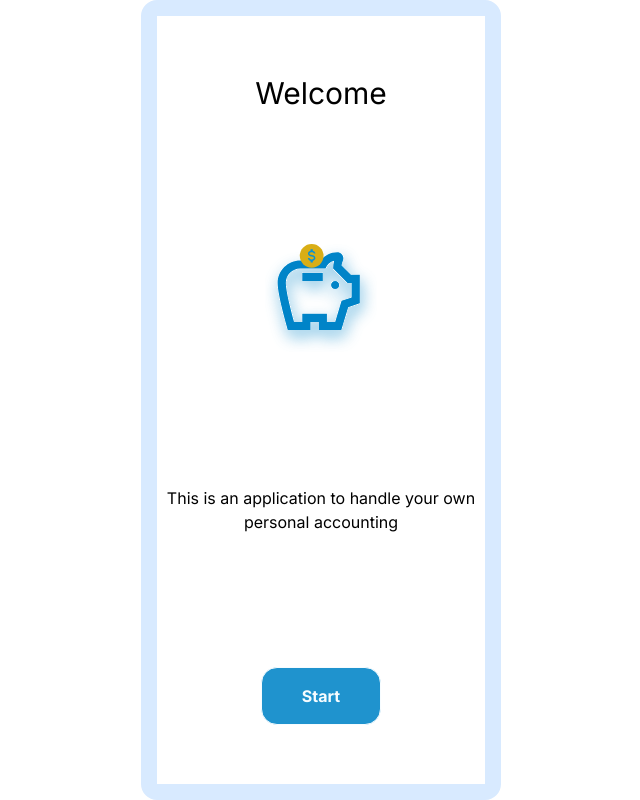
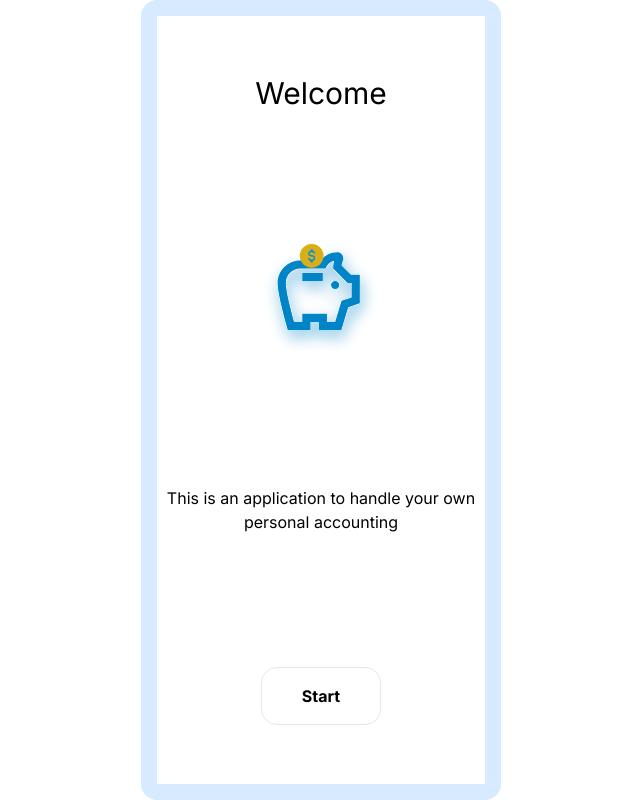
Before and after one commit to vicanis/wallet3, a Next.js app: page /welcome in a window 1280 px wide. Shown: the whole page, without its empty margins (319-959 px from the left). Built offline with nearby package versions, Linux system fonts and the light colour scheme.

Commit message:
style: fix shared components colors, set custom colors extending default

```diff
--- a/tailwind.config.ts
+++ b/tailwind.config.ts
@@ -1,20 +1,25 @@
 import type { Config } from "tailwindcss";
 
 const config: Config = {
-    content: ["./src/**/*.{js,ts,jsx,tsx,mdx}"],
+    content: ["./src/app/**/*.tsx", "./src/shared/**/*.tsx"],
     theme: {
         extend: {
-            backgroundImage: {
-                "gradient-radial": "radial-gradient(var(--tw-gradient-stops))",
-                "gradient-conic":
-                    "conic-gradient(from 180deg at 50% 50%, var(--tw-gradient-stops))",
+            colors: {
+                black: {
+                    DEFAULT: "#1B1919",
+                },
+                blue: {
+                    DEFAULT: "#1F93CE",
+                    dark: "#0084C8",
+                },
+                white: {
+                    DEFAULT: "#F6FCFF",
+                },
+                gray: {
+                    DEFAULT: "#D9D9D9",
+                    dark: "#7B8083",
+                },
             },
-        },
-        colors: {
-            "blue-main": "#1F93CE",
-            "blue-dark": "#0084C8",
-            "white-main": "#F6FCFF",
-            "gray-main": "#D9D9D9",
         },
     },
     plugins: [],
```
